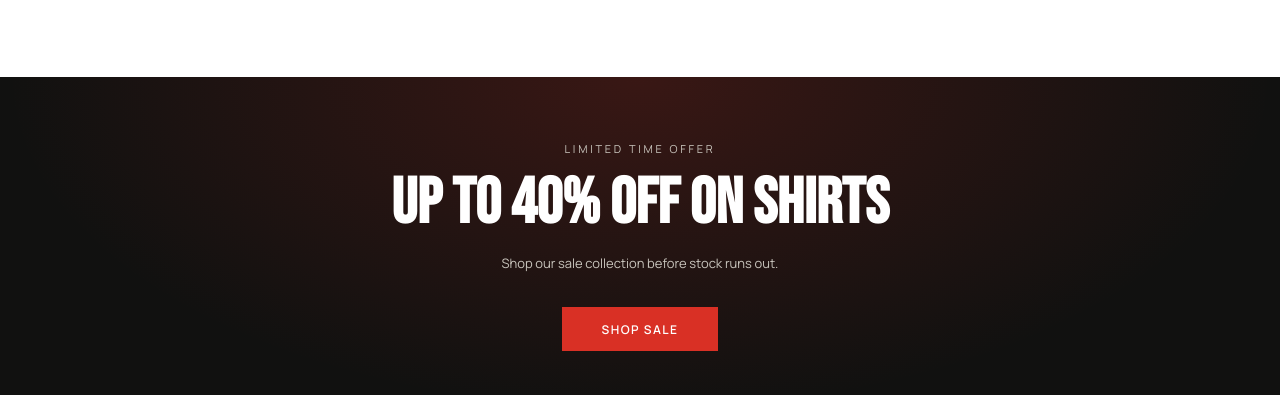
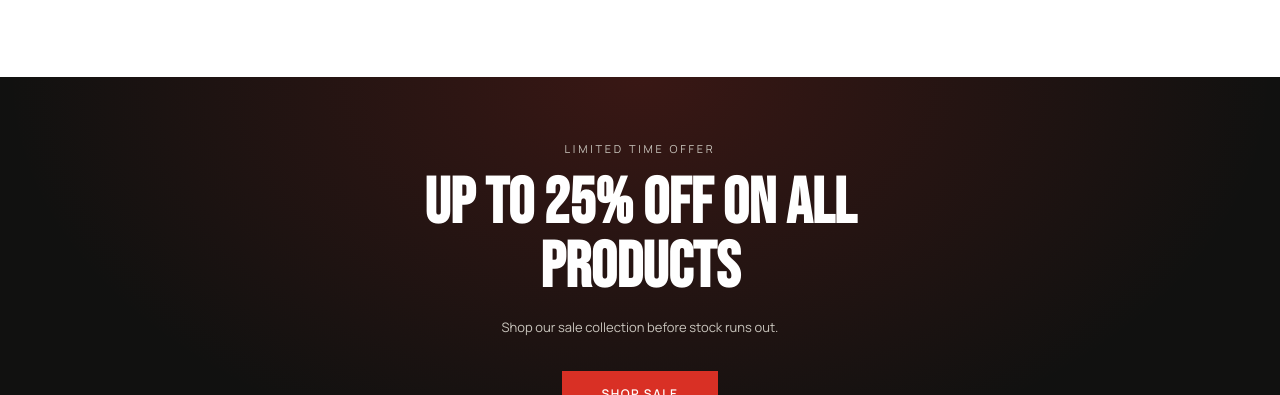
Before and after one commit to itssudhan1/shanmugamenswear, a plain HTML site: page index.html in a window 1280 px wide. Shown: the part 2405-2800 px from the top of the page. Drawn offline with Linux system fonts and the light colour scheme.

Commit message:
Update index.html

```diff
--- a/index.html
+++ b/index.html
@@ -482,7 +482,7 @@ footer{background:var(--black);color:var(--white);padding:4rem 2rem 2rem}
 <div class="promo reveal">
   <div class="promo-inner">
     <p class="promo-eyebrow">Limited Time Offer</p>
-    <h2 class="promo-h">UP TO 40% OFF ON SHIRTS</h2>
+    <h2 class="promo-h">UP TO 25% OFF ON ALL PRODUCTS</h2>
     <p class="promo-sub">Shop our sale collection before stock runs out.</p>
     <a class="btn-red" href="#shop" onclick="switchTab('shirts')">Shop Sale</a>
   </div>
```
